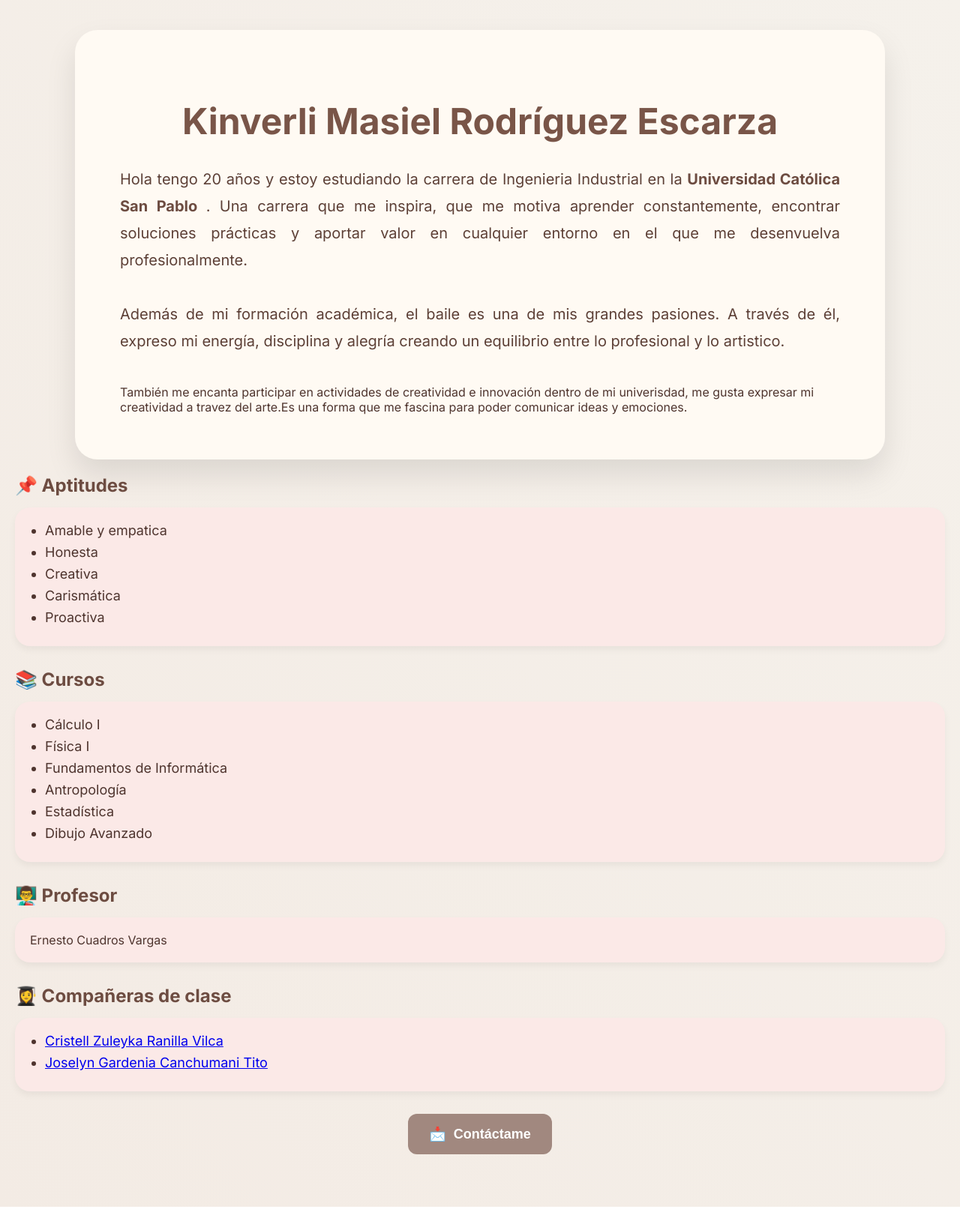
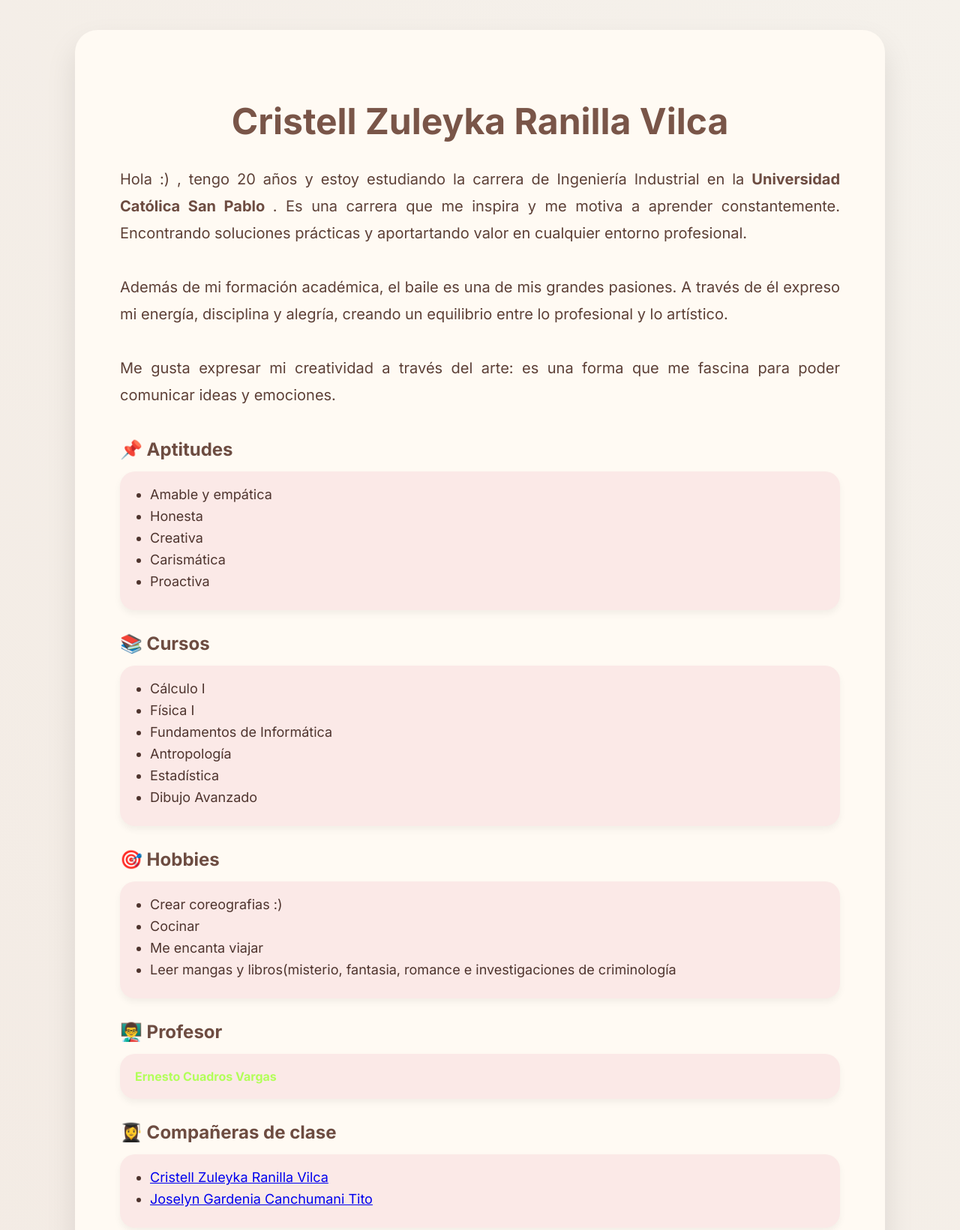
Before and after one commit to cristell729/githubpagetest, a plain HTML site: page index.html in a window 1280 px wide. Shown: the top 1641 px of the page at 75% size. Before the commit the page ends 1610 px from the top, so only its background shows below. Drawn offline with Linux system fonts and the light colour scheme.

Commit message:
Update index.html

```diff
--- a/index.html
+++ b/index.html
@@ -122,28 +122,38 @@
     a.universidad:hover {
       text-decoration: underline;
     }
+
+    a.profesor {
+      color: #b2ff59;
+      font-weight: bold;
+      text-decoration: none;
+    }
+
+    a.profesor:hover {
+      text-decoration: underline;
+    }
   </style>
 </head>
 <body>
   <div class="container">
-    <h1>Kinverli Masiel Rodríguez Escarza</h1>
+    <h1>Cristell Zuleyka Ranilla Vilca</h1>
+
     <div class="intro-text">
-      Hola tengo 20 años y estoy estudiando la carrera de Ingenieria Industrial en la
+      Hola :) , tengo 20 años y estoy estudiando la carrera de Ingeniería Industrial en la
       <a href="https://ucsp.edu.pe/" target="_blank" class="universidad" title="Ir al sitio oficial de la universidad">
         Universidad Católica San Pablo
-      </a>.
-      Una carrera que me inspira, que me motiva aprender constantemente, encontrar soluciones prácticas y aportar valor en cualquier entorno en el que me desenvuelva profesionalmente.
+      </a>. Es una carrera que me inspira y me motiva a aprender constantemente. Encontrando soluciones prácticas y aportartando valor en cualquier entorno profesional.
       <br><br>
-      Además de mi formación académica, el baile es una de mis grandes pasiones. A través de él, expreso mi energía, disciplina y alegría creando un equilibrio entre lo profesional y lo artistico.
-      </div>
-      También me encanta participar en actividades de creatividad e innovación dentro de mi univerisdad, me gusta expresar mi creatividad a travez del arte.Es una forma que me fascina para poder comunicar ideas y emociones.
+      Además de mi formación académica, el baile es una de mis grandes pasiones. A través de él expreso mi energía, disciplina y alegría, creando un equilibrio entre lo profesional y lo artístico.
+      <br><br>
+      Me gusta expresar mi creatividad a través del arte: es una forma que me fascina para poder comunicar ideas y emociones.
     </div>
 
     <div class="section">
       <h2>📌 Aptitudes</h2>
       <div class="card">
         <ul>
-          <li>Amable y empatica</li>
+          <li>Amable y empática</li>
           <li>Honesta</li>
           <li>Creativa</li>
           <li>Carismática</li>
@@ -165,11 +175,24 @@
         </ul>
       </div>
     </div>
-
+    <div class="section">
+  <h2>🎯 Hobbies</h2>
+  <div class="card">
+    <ul>
+      <li>Crear coreografias :)</li>
+      <li>Cocinar</li>
+      <li>Me encanta viajar</li>
+      <li>Leer mangas y libros(misterio, fantasia, romance e investigaciones de criminología</li>
+    </ul>
+  </div>
+</div>
     <div class="section">
       <h2>👨‍🏫 Profesor</h2>
       <div class="card">
-        Ernesto Cuadros Vargas
+        <a href="https://www.linkedin.com/in/ecuadrosv?utm_source=share&utm_campaign=share_via&utm_content=profile&utm_medium=android_app"
+           target="_blank" class="profesor">
+          Ernesto Cuadros Vargas
+        </a>
       </div>
     </div>
 
```
